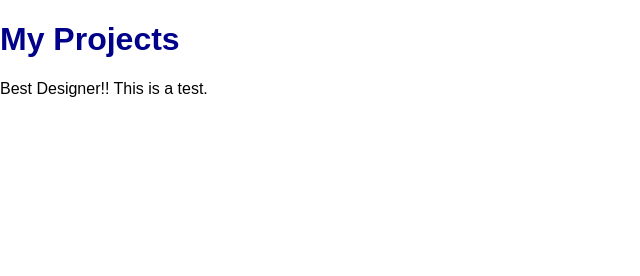
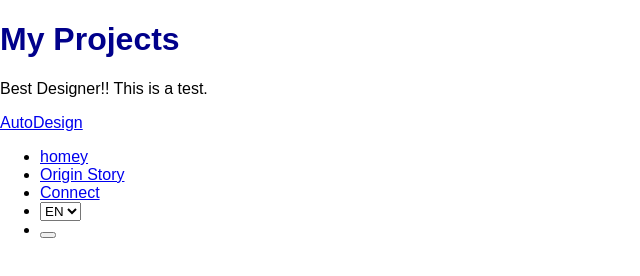
Before and after one commit to AMCTechZ/AMCTechZ.github.io, a plain HTML site: page projects.html in a window 1280 px wide. Shown: the whole page, without its empty margins (0-640 px from the left). Drawn offline with Linux system fonts and the light colour scheme.

Commit message:
Update projects.html

```diff
--- a/projects.html
+++ b/projects.html
@@ -14,3 +14,21 @@
     <script src="js/main.js"></script>
 </body>
 </html>
+ <header>
+    <nav class="navbar">
+        <a href="projects.html" class="logo"> AutoDesign</a>
+        <ul class="nav-links">
+            <li><a href="index.html">homey</a></li>
+            <li><a href="about.html">Origin Story</a></li>
+            <li><a href="connect.html">Connect</a></li>
+            <li>
+                <select id="lang-switcher">
+                    <option value="en">EN</option>
+                    <option value="tr">TR</option>
+                    <option value="ar">AR</option>
+                </select>
+            </li>
+            <li><button id="theme-toggle"> </button></li>
+        </ul>
+    </nav>
+ </header>
```
